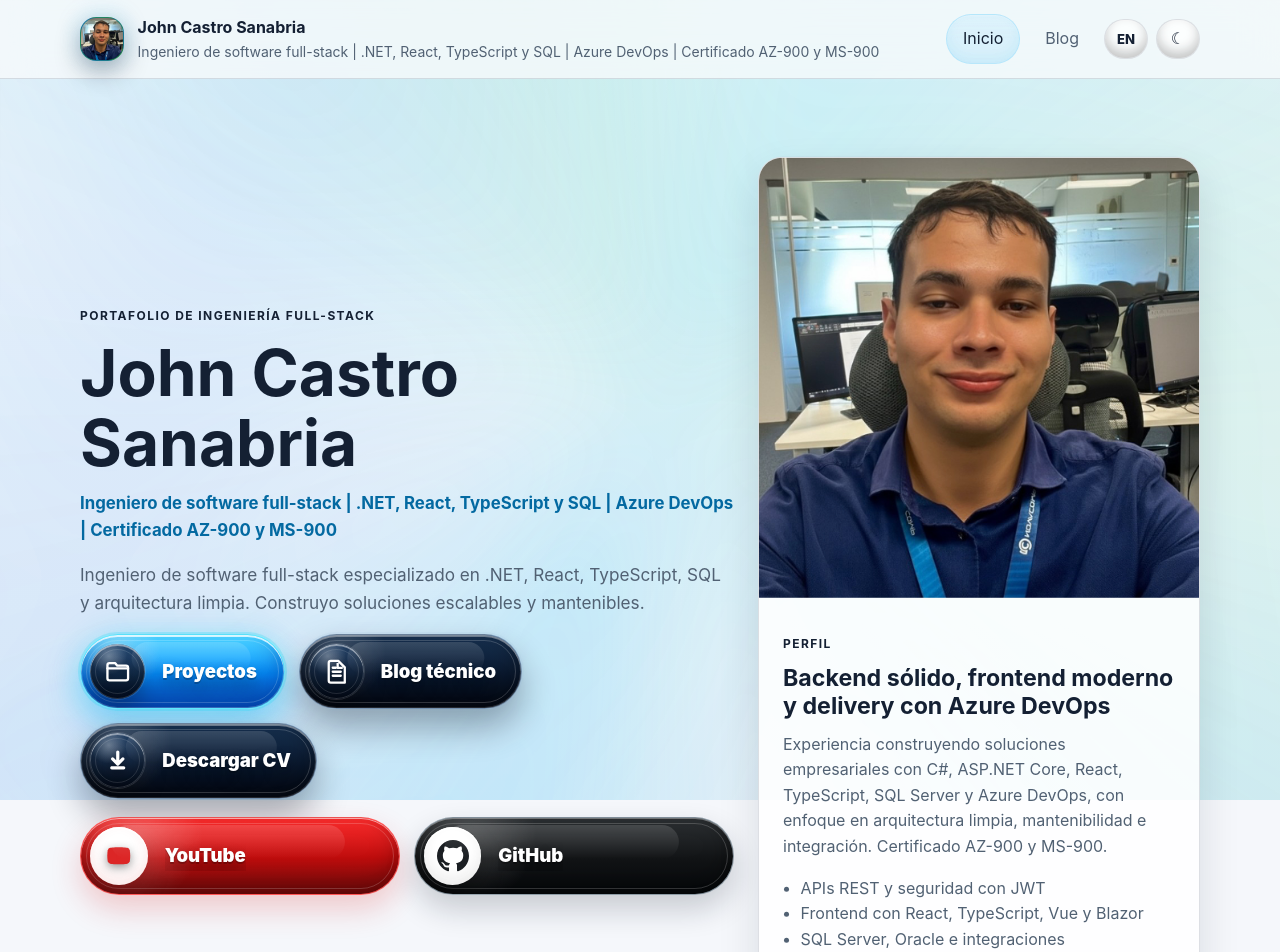
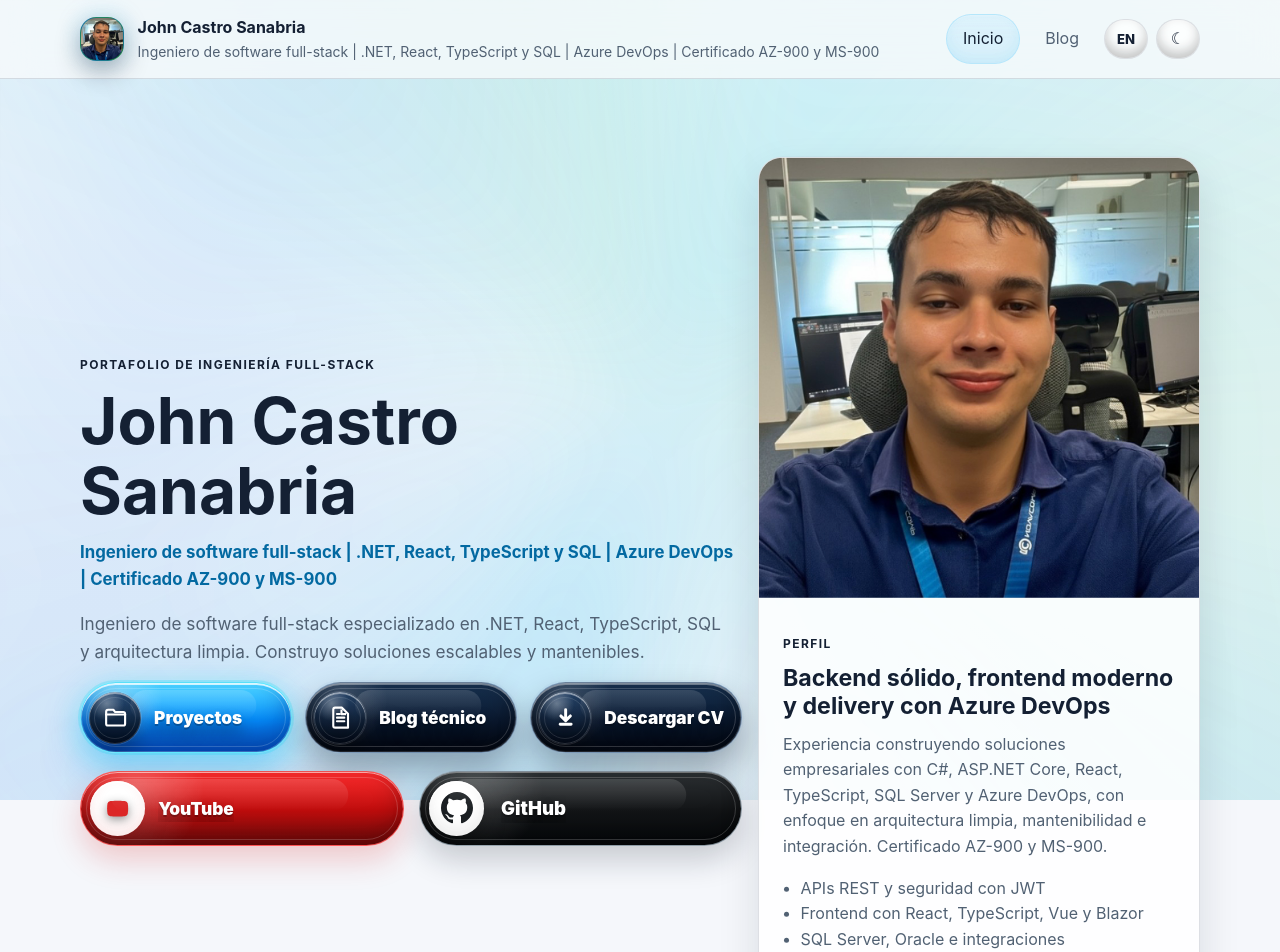
Before and after one commit to full-stack-dev-johncastrosanabria/Portfolio, a React (Vite) app: page / in a window 1280 px wide. Shown: the top 952 px of the page. Built offline with nearby package versions, Linux system fonts and the light colour scheme; no server answers.

Commit message:
Restore glossy hero button layout

```diff
--- a/src/styles/global.css
+++ b/src/styles/global.css
@@ -528,14 +528,18 @@ img {
 }
 
 .hero-actions {
-  gap: 0.85rem;
+  display: grid;
+  grid-template-columns: repeat(3, minmax(0, 1fr));
+  gap: 0.8rem;
   align-items: center;
   animation: fade-slide-up 780ms cubic-bezier(0.16, 1, 0.3, 1) 410ms both;
 }
 
 .hero-social-actions {
-  margin-top: 1.15rem;
-  gap: 0.85rem;
+  display: grid;
+  grid-template-columns: repeat(2, minmax(0, 1fr));
+  margin-top: 1.1rem;
+  gap: 0.95rem;
   align-items: center;
   animation: fade-slide-up 780ms cubic-bezier(0.16, 1, 0.3, 1) 520ms both;
 }
@@ -620,14 +624,15 @@ img {
 .hero-button,
 .button-youtube {
   position: relative;
-  min-height: 68px;
-  min-width: 205px;
+  width: 100%;
+  min-height: 64px;
+  min-width: 0;
   justify-content: flex-start;
-  gap: 1.05rem;
-  padding: 0.58rem 1.55rem 0.58rem 0.58rem;
+  gap: 0.8rem;
+  padding: 0.52rem 1.05rem 0.52rem 0.52rem;
   border-radius: 999px;
   color: #ffffff;
-  font-size: 1.16rem;
+  font-size: clamp(0.96rem, 1.35vw, 1.13rem);
   font-weight: 900;
   letter-spacing: 0;
   overflow: hidden;
@@ -741,8 +746,8 @@ img {
   position: relative;
   display: inline-grid;
   place-items: center;
-  width: 3.45rem;
-  height: 3.45rem;
+  width: 3.25rem;
+  height: 3.25rem;
   border-radius: 999px;
   flex-shrink: 0;
   color: #ffffff;
@@ -769,16 +774,17 @@ img {
 
 .hero-button-icon svg,
 .button-icon svg {
-  width: 1.72rem;
-  height: 1.72rem;
+  width: 1.58rem;
+  height: 1.58rem;
   fill: currentColor;
   filter: drop-shadow(0 3px 5px rgba(0, 0, 0, 0.42));
 }
 
 .button-youtube {
-  min-width: 320px;
+  min-width: 0;
   min-height: 68px;
-  padding: 0.58rem 1.65rem 0.58rem 0.58rem;
+  justify-content: flex-start;
+  padding: 0.58rem 1.55rem 0.58rem 0.58rem;
   border: 1px solid rgba(255, 92, 92, 0.86);
   background:
     radial-gradient(circle at 17% 24%, rgba(255, 255, 255, 0.24), transparent 25%),
@@ -811,7 +817,8 @@ img {
 
 .button-github {
   position: relative;
-  min-width: 320px;
+  width: 100%;
+  min-width: 0;
   min-height: 68px;
   justify-content: flex-start;
   gap: 1.05rem;
@@ -831,7 +838,7 @@ img {
   text-shadow:
     0 2px 0 rgba(0, 0, 0, 0.26),
     0 8px 16px rgba(0, 0, 0, 0.48);
-  font-size: 1.16rem;
+  font-size: clamp(1.02rem, 1.5vw, 1.16rem);
   font-weight: 900;
   overflow: hidden;
   animation: glossy-pulse-dark 5.8s ease-in-out 1.5s infinite;
@@ -854,8 +861,8 @@ img {
 .button-icon-youtube {
   background: #ffffff;
   color: #dc2626;
-  width: 3.6rem;
-  height: 3.6rem;
+  width: 3.45rem;
+  height: 3.45rem;
   box-shadow:
     inset 0 2px 0 rgba(255, 255, 255, 0.9),
     inset 0 -8px 16px rgba(220, 38, 38, 0.1),
@@ -864,8 +871,8 @@ img {
 
 .button-icon-github {
   background: #ffffff;
-  width: 3.6rem;
-  height: 3.6rem;
+  width: 3.45rem;
+  height: 3.45rem;
   box-shadow:
     inset 0 2px 0 rgba(255, 255, 255, 0.9),
     inset 0 -8px 16px rgba(0, 0, 0, 0.08),
@@ -907,7 +914,8 @@ img {
 
 .resume-download {
   position: relative;
-  display: inline-block;
+  display: block;
+  min-width: 0;
 }
 
 .resume-download summary {
@@ -1499,6 +1507,18 @@ img {
 }
 
 @media (max-width: 980px) {
+  .hero-actions {
+    grid-template-columns: repeat(2, minmax(0, 1fr));
+  }
+
+  .resume-download {
+    grid-column: 1 / -1;
+  }
+
+  .hero-social-actions {
+    grid-template-columns: 1fr;
+  }
+
   .hero-grid,
   .card-grid,
   .blog-grid,
@@ -1529,6 +1549,11 @@ img {
     width: min(var(--container), calc(100% - 1.25rem));
   }
 
+  .hero-actions,
+  .hero-social-actions {
+    grid-template-columns: 1fr;
+  }
+
   .hero-card,
   .project-card,
   .blog-card,
@@ -1549,7 +1574,7 @@ img {
 
   .button-youtube,
   .button-github {
-    width: auto;
+    width: 100%;
   }
 }
 
```
